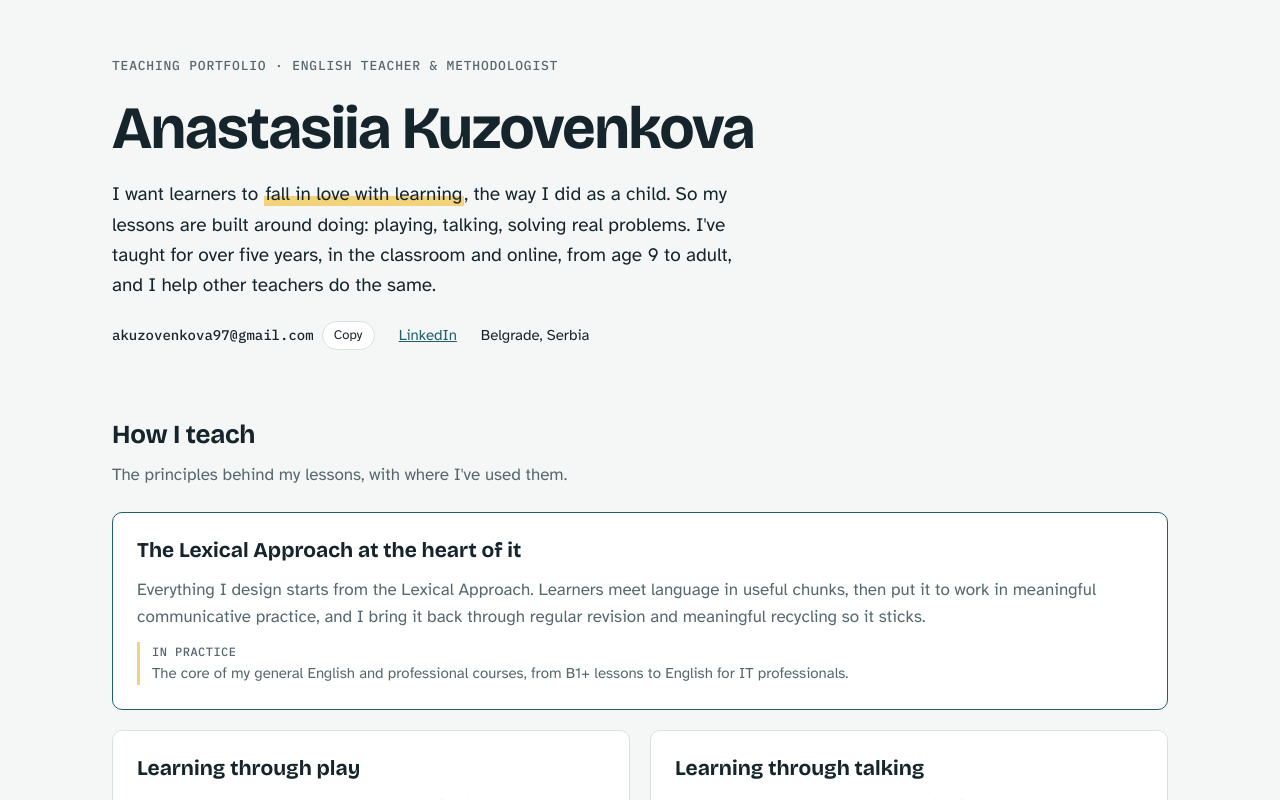
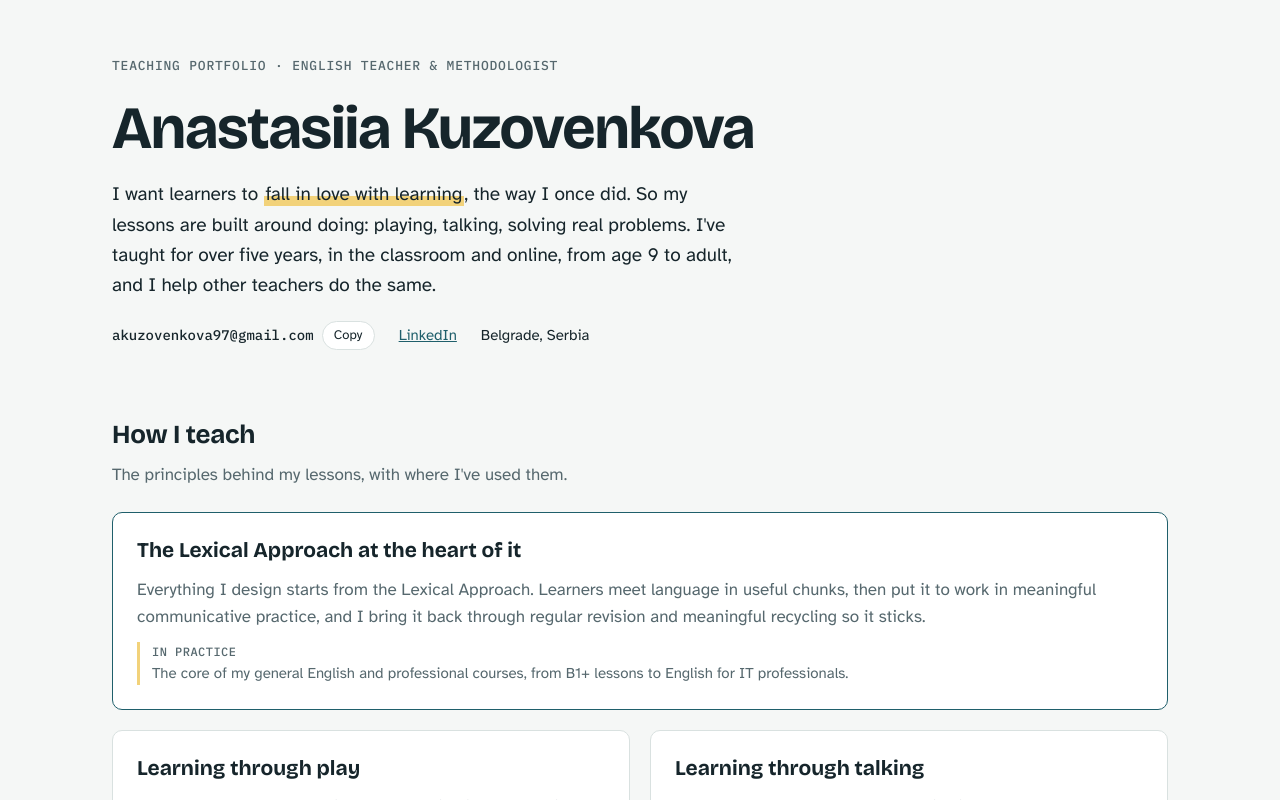
Before and after one commit to akuzovenkova97-max/teaching-portfolio, a plain HTML site: page index.html in a window 1280 px wide. Shown: the top 800 px of the page. Drawn offline with nearby package versions, Linux system fonts and the light colour scheme.

Commit message:
Reword intro line to remove "as a child"

```diff
--- a/index.html
+++ b/index.html
@@ -189,7 +189,7 @@ footer { color: var(--muted); font-size: 0.875rem; border-top: 1px solid var(--l
 <header class="intro">
 <p class="role">Teaching portfolio · English teacher &amp; methodologist</p>
 <h1>Anastasiia Kuzovenkova</h1>
-<p class="lede">I want learners to <mark>fall in love with learning</mark>, the way I did as a child. So my lessons are built around doing: playing, talking, solving real problems. I've taught for over five years, in the classroom and online, from age 9 to adult, and I help other teachers do the same.</p>
+<p class="lede">I want learners to <mark>fall in love with learning</mark>, the way I once did. So my lessons are built around doing: playing, talking, solving real problems. I've taught for over five years, in the classroom and online, from age 9 to adult, and I help other teachers do the same.</p>
 <div class="contact">
 <span class="email"><span id="email">akuzovenkova97@gmail.com</span><button class="copy" id="copy-email" type="button">Copy</button></span>
 <a href="https://www.linkedin.com/in/anastasiia-kuzovenkova/" target="_blank" rel="noopener">LinkedIn</a>
```
